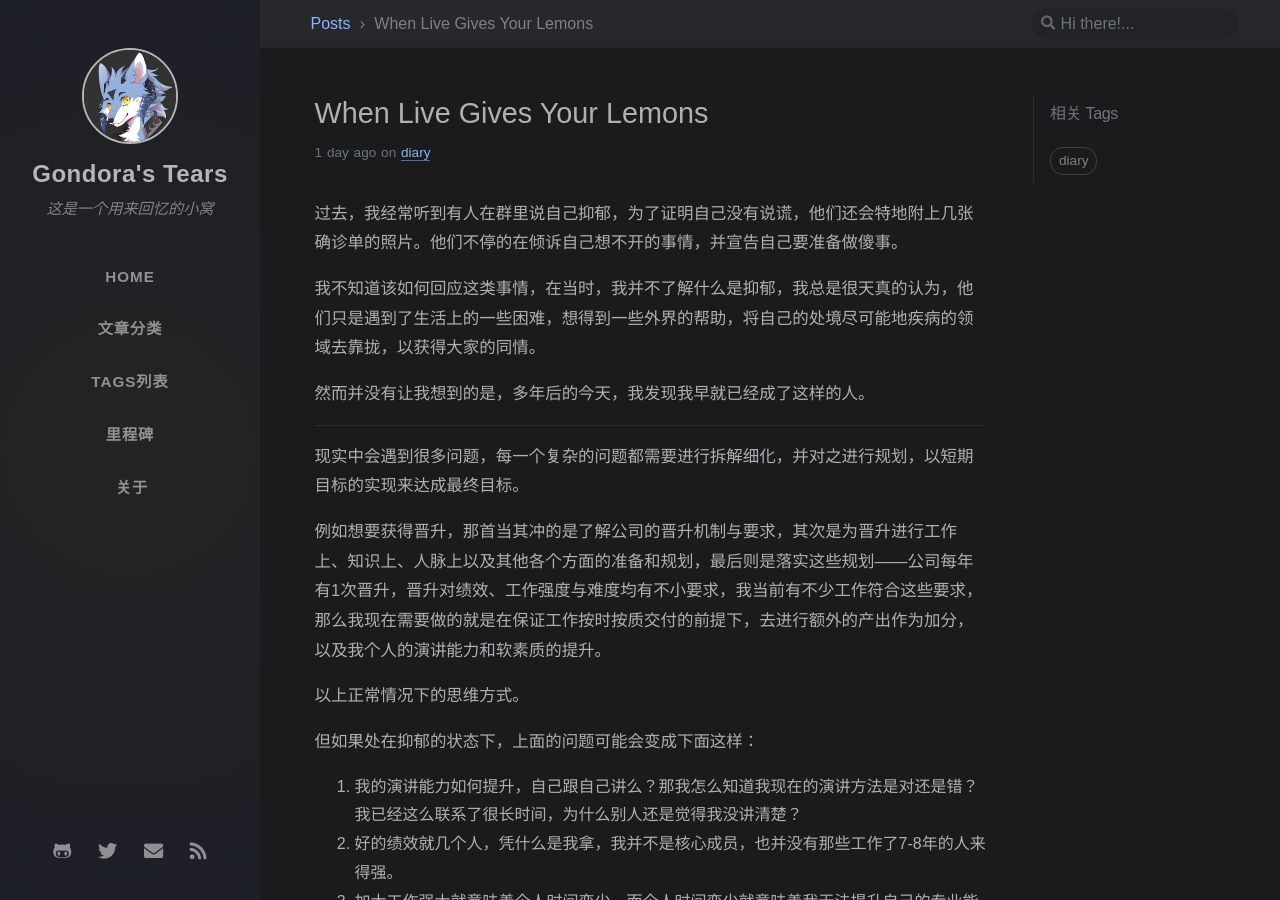
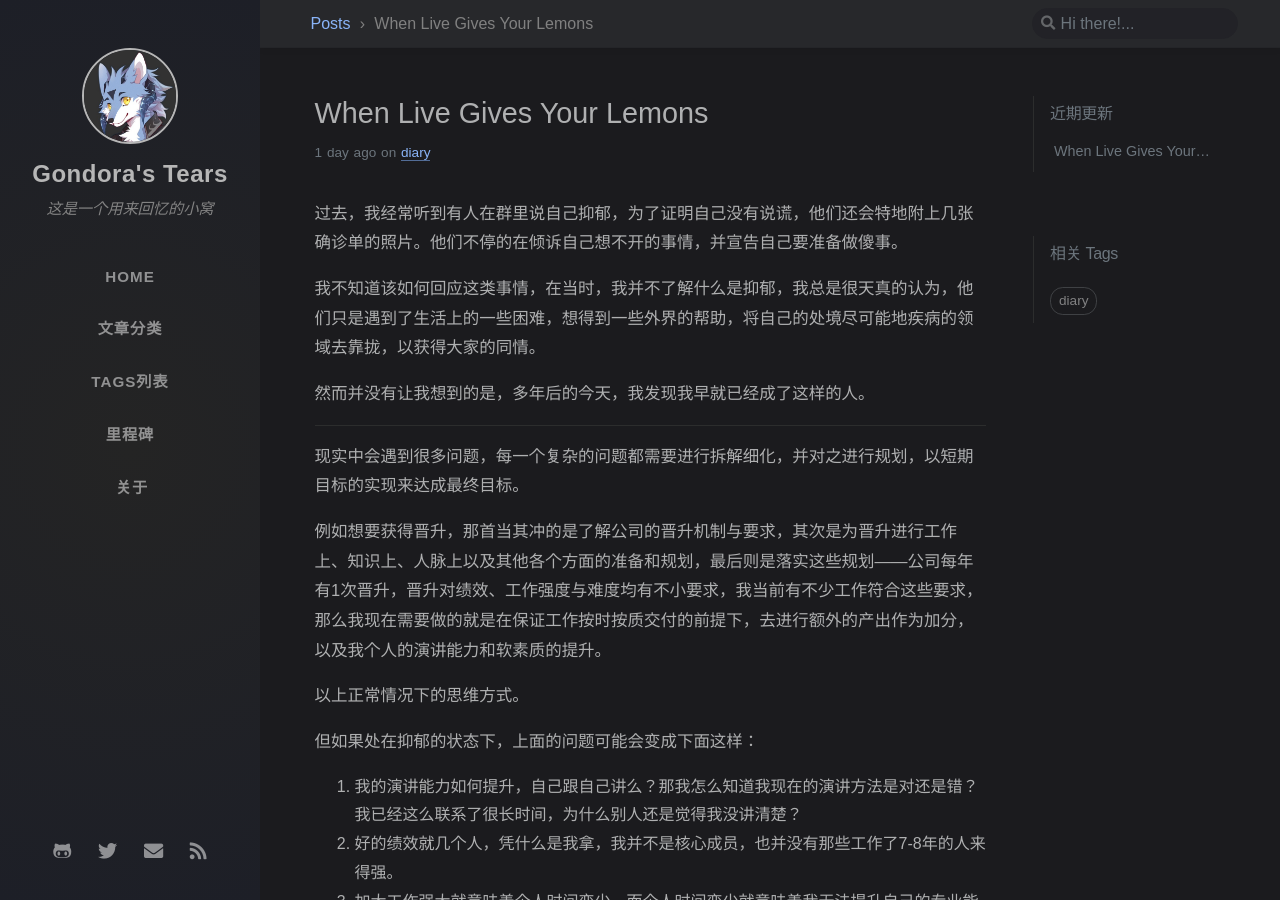
Before and after one commit to nibelun/nibelun.github.io, a Jekyll site: the page built from _posts/2020-03-22-dairy.md, in a window 1280 px wide and 900 px high. Built offline with Jekyll 4.4.1, drawn with Linux system fonts in a browser that asks for light colours; nearby versions of some CDN libraries; some web fonts are replaced; comment, search, counter and statistics services are not loaded; part of the change alters nothing that is shown.

```diff
--- a/_posts/2020-03-22-dairy.md
+++ b/_posts/2020-03-22-dairy.md
@@ -1,11 +1,10 @@
 ---
-
 title: When Live Gives Your Lemons
 date: 2020-03-21 03:00:00 +0800
 categories: [diary]
 tags: [diary]
 seo:
-  date_modified: 2020-03-21 03:00:00 +0800
+  date_modified: 2020-03-22 03:52:41 +0800
 
 ---
 
```
